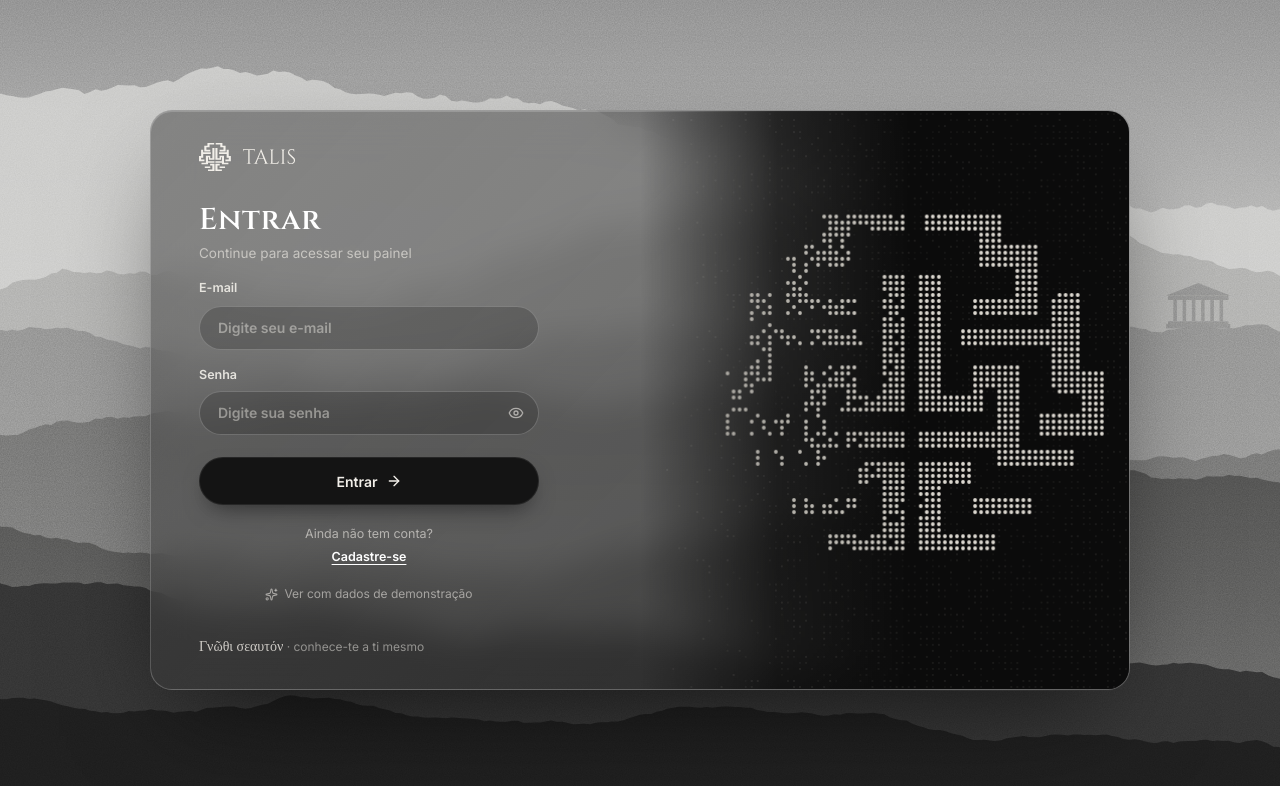
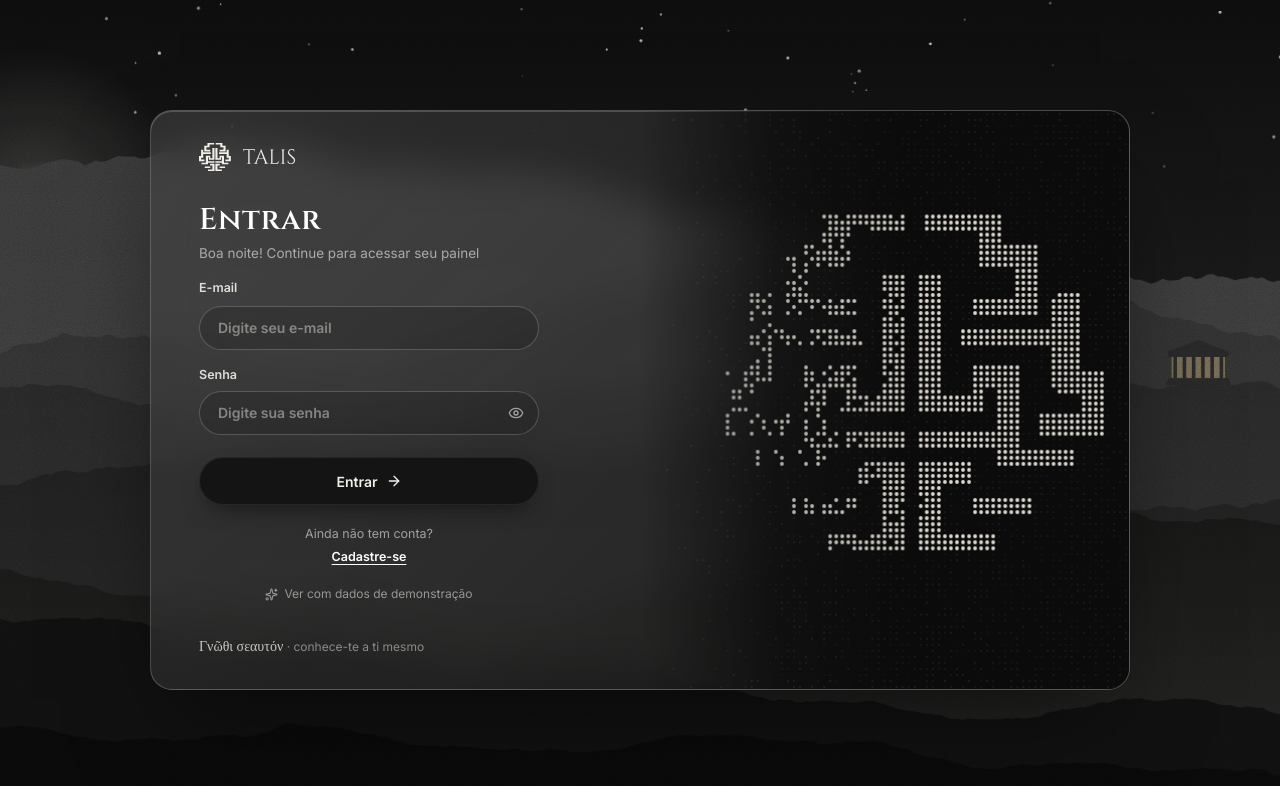
Before and after one commit to BereuXdp/TALIS, a React (Vite) app: page / in a window 1280 px wide. Shown: the top 786 px of the page. Built offline with nearby package versions, Linux system fonts and the light colour scheme; a web font is replaced by a local one.

Commit message:
Login muda com a hora: manhã, tarde e noite com transição gradual, sol, lua e estrelas
Co-Authored-By: Claude Opus 5.5 <noreply@anthropic.com>

```diff
--- a/src/login.css
+++ b/src/login.css
@@ -85,3 +85,8 @@
   .login-form { max-width: none; }
 }
 @media (prefers-reduced-motion: reduce) { .login-dots { transition: none; } }
+
+/* troca suave de cor quando o horário muda */
+.login-bg path, .login-bg stop, .login-bg g { transition: fill 2.5s ease, stop-color 2.5s ease, opacity 2.5s ease; }
+.login-bg .login-sky-body circle { transition: cx 2.5s ease, cy 2.5s ease, fill 2.5s ease; }
+.login.is-noite .login-grain { opacity: .5; }
--- a/src/pages/Login.jsx
+++ b/src/pages/Login.jsx
@@ -16,6 +16,7 @@ export default function Login({ onLogin }) {
   const [show, setShow] = useState(false)
   const set = (k) => (e) => setForm({ ...form, [k]: e.target.value })
   const isLogin = mode === 'login'
+  const hora = useHora()
 
   async function submit(e) {
     e.preventDefault()
@@ -38,8 +39,8 @@ export default function Login({ onLogin }) {
   }
 
   return (
-    <div className="login">
-      <Landscape />
+    <div className={`login is-${periodo(hora)}`}>
+      <Landscape hora={hora} />
       <div className="login-grain" aria-hidden="true" />
 
       <motion.div
@@ -63,7 +64,7 @@ export default function Login({ onLogin }) {
                 transition={{ duration: 0.25 }}
               >
                 <h1>{isLogin ? 'Entrar' : 'Criar conta'}</h1>
-                <p className="login-sub">{isLogin ? 'Continue para acessar seu painel' : 'Seu agente de IA que vende pelo WhatsApp'}</p>
+                <p className="login-sub">{isLogin ? `${saudacao(hora)}! Continue para acessar seu painel` : 'Seu agente de IA que vende pelo WhatsApp'}</p>
               </motion.div>
             </AnimatePresence>
 
@@ -230,18 +231,83 @@ function DotBrain() {
   return <canvas ref={ref} className="login-dots" />
 }
 
-/* ---------- Paisagem: serras em camadas + templo grego numa delas ---------- */
-function Landscape() {
-  const { layers, temple } = useMemo(() => {
+/* ---------- Paisagem que muda com a hora: manhã, tarde e noite ----------
+   As cores não trocam de uma vez: são misturadas aos poucos entre os pontos do dia
+   abaixo, e o sol (de dia) e a lua (à noite) andam pelo céu. Atualiza a cada minuto.
+   Em desenvolvimento, /?login&hora=7 força um horário para revisar. */
+const MANHA = {
+  sky: ['#b8b2a6', '#e6e1d6', '#f4f1ea'],
+  ridges: ['#d9d4ca', '#c4bfb5', '#aaa59b', '#8d887f', '#6f6b64', '#4e4b46', '#2f2d2a'],
+  mist: 0.6, sun: 1, moon: 0, stars: 0, glow: '#fff6e6',
+}
+const TARDE = {
+  sky: ['#8c8c8c', '#d8d8d6', '#bfbfbd'],
+  ridges: ['#c9c9c7', '#adadab', '#8f8f8e', '#6f6f6e', '#4f4f4e', '#323232', '#1d1d1d'],
+  mist: 0.5, sun: 0.75, moon: 0, stars: 0, glow: '#ffffff',
+}
+const NOITE = {
+  sky: ['#040404', '#101010', '#202020'],
+  ridges: ['#2c2c2c', '#252525', '#1e1e1e', '#181818', '#121212', '#0d0d0d', '#080808'],
+  mist: 0.12, sun: 0, moon: 1, stars: 1, glow: '#e9e5dc',
+}
+// pontos do dia (hora → cena); entre eles as cores são misturadas
+const DIA = [
+  [0, NOITE], [4.5, NOITE], [7, MANHA], [11, MANHA], [13, TARDE], [17, TARDE], [19.5, NOITE], [24, NOITE],
+]
+
+const hex = (h) => [1, 3, 5].map((i) => parseInt(h.slice(i, i + 2), 16))
+const mixHex = (a, b, t) => '#' + hex(a).map((v, i) => Math.round(v + (hex(b)[i] - v) * t).toString(16).padStart(2, '0')).join('')
+const mixNum = (a, b, t) => a + (b - a) * t
+
+function sceneAt(h) {
+  let i = 0
+  while (i < DIA.length - 2 && h >= DIA[i + 1][0]) i++
+  const [h0, A] = DIA[i]
+  const [h1, B] = DIA[i + 1]
+  const t = Math.min(1, Math.max(0, (h - h0) / (h1 - h0 || 1)))
+  const s = t * t * (3 - 2 * t) // suaviza o começo e o fim da transição
+  return {
+    sky: A.sky.map((c, k) => mixHex(c, B.sky[k], s)),
+    ridges: A.ridges.map((c, k) => mixHex(c, B.ridges[k], s)),
+    mist: mixNum(A.mist, B.mist, s),
+    sun: mixNum(A.sun, B.sun, s),
+    moon: mixNum(A.moon, B.moon, s),
+    stars: mixNum(A.stars, B.stars, s),
+    glow: mixHex(A.glow, B.glow, s),
+  }
+}
+
+const periodo = (h) => (h >= 5 && h < 12 ? 'manha' : h >= 12 && h < 18 ? 'tarde' : 'noite')
+const saudacao = (h) => ({ manha: 'Bom dia', tarde: 'Boa tarde', noite: 'Boa noite' })[periodo(h)]
+
+function useHora() {
+  const forced = import.meta.env.DEV ? new URLSearchParams(location.search).get('hora') : null
+  const read = () => {
+    if (forced !== null && forced !== '') return Number(forced)
+    const d = new Date()
+    return d.getHours() + d.getMinutes() / 60
+  }
+  const [h, setH] = useState(read)
+  useEffect(() => {
+    const t = setInterval(() => setH(read()), 60_000)
+    return () => clearInterval(t)
+  }, [])
+  return h
+}
+
+// arco no céu: entra pela esquerda, sobe e desce pela direita
+const arc = (p) => ({ x: -40 + p * 1680, y: 290 - Math.sin(Math.PI * p) * 220 })
+
+function Landscape({ hora }) {
+  const { layers, temple, stars } = useMemo(() => {
     const W = 1600
     const H = 900
-    const tones = ['#c9c9c7', '#adadab', '#8f8f8e', '#6f6f6e', '#4f4f4e', '#323232', '#1d1d1d']
     let seed = 11
     const rnd = () => ((seed = (seed * 16807) % 2147483647) / 2147483647)
     // serra fractal (deslocamento do ponto médio): picos irregulares, como montanha de verdade
     const ridge = (i) => {
       const N = 256
-      const base = 250 + i * 92
+      const base = 330 + i * 84
       const amp = 230 - i * 18
       const p = new Array(N + 1)
       p[0] = base + (rnd() - 0.5) * amp
@@ -261,52 +327,98 @@ function Landscape() {
       d += ` L${W} ${H} Z`
       return { d, f }
     }
-    const layers = tones.map((c, i) => ({ c, ...ridge(i) }))
+    const layers = Array.from({ length: 7 }, (_, i) => ridge(i))
     // templo no pico mais alto da 3ª serra, à direita do card, onde as serras da frente não cobrem
     const L = layers[2]
     const front = layers.slice(3)
     let tx = 1420
     let best = -Infinity
     for (let x = 1350; x <= 1490; x += 6) {
-      const clear = Math.min(...front.map((l) => l.f(x))) - L.f(x) // folga acima das serras da frente
+      const clear = Math.min(...front.map((l) => l.f(x))) - L.f(x)
       if (clear > 40 && L.f(x) > 60 && -L.f(x) > best) {
         best = -L.f(x)
         tx = x
       }
     }
-    return { layers, temple: { x: tx, y: L.f(tx) + 3 } }
+    // estrelas só no céu (acima da serra do fundo)
+    const stars = []
+    for (let k = 0; k < 140; k++) {
+      const x = rnd() * W
+      const y = rnd() * 480
+      if (y < layers[0].f(x) - 12) stars.push({ x, y, r: 0.6 + rnd() * 1.3, o: 0.35 + rnd() * 0.65 })
+    }
+    return { layers, temple: { x: tx, y: L.f(tx) + 3 }, stars }
   }, [])
+
+  const s = sceneAt(hora)
+  const sunP = (hora - 6) / 12 // 6h → 18h
+  const moonP = (((hora - 18 + 24) % 24) / 12) // 18h → 6h
+  const sun = arc(Math.min(1, Math.max(0, sunP)))
+  const moon = arc(Math.min(1, Math.max(0, moonP)))
+  const sunVis = sunP > -0.02 && sunP < 1.02 ? s.sun : 0
+  const moonVis = moonP >= 0 && moonP <= 1 ? s.moon : 0
+
   return (
     <svg className="login-bg" viewBox="0 0 1600 900" preserveAspectRatio="xMidYMid slice" aria-hidden="true">
       <defs>
         <linearGradient id="sky" x1="0" x2="0" y1="0" y2="1">
-          <stop offset="0" stopColor="#8c8c8c" />
-          <stop offset="0.55" stopColor="#d8d8d6" />
-          <stop offset="1" stopColor="#bfbfbd" />
+          <stop offset="0" style={{ stopColor: s.sky[0] }} />
+          <stop offset="0.55" style={{ stopColor: s.sky[1] }} />
+          <stop offset="1" style={{ stopColor: s.sky[2] }} />
         </linearGradient>
         <linearGradient id="mist" x1="0" x2="0" y1="0" y2="1">
           <stop offset="0" stopColor="#fff" stopOpacity="0" />
           <stop offset="1" stopColor="#fff" stopOpacity="0.35" />
         </linearGradient>
+        <radialGradient id="glow">
+          <stop offset="0" style={{ stopColor: s.glow }} stopOpacity="0.9" />
+          <stop offset="0.25" style={{ stopColor: s.glow }} stopOpacity="0.35" />
+          <stop offset="1" style={{ stopColor: s.glow }} stopOpacity="0" />
+        </radialGradient>
       </defs>
+
       <rect width="1600" height="900" fill="url(#sky)" />
+
+      <g className="login-stars" style={{ opacity: s.stars }}>
+        {stars.map((st, k) => (
+          <circle key={k} cx={st.x} cy={st.y} r={st.r} fill="#f2efe9" opacity={st.o} />
+        ))}
+      </g>
+
+      {/* sol: brilho grande e disco */}
+      <g style={{ opacity: sunVis }} className="login-sky-body">
+        <circle cx={sun.x} cy={sun.y} r="260" fill="url(#glow)" />
+        <circle cx={sun.x} cy={sun.y} r="38" fill="#fbfaf6" />
+      </g>
+      {/* lua: disco com sombra (minguante) e brilho suave */}
+      <g style={{ opacity: moonVis }} className="login-sky-body">
+        <circle cx={moon.x} cy={moon.y} r="180" fill="url(#glow)" opacity="0.35" />
+        <mask id="moon-cut">
+          <rect x={moon.x - 40} y={moon.y - 40} width="80" height="80" fill="#fff" />
+          <circle cx={moon.x + 12} cy={moon.y - 6} r="27" fill="#000" />
+        </mask>
+        <circle cx={moon.x} cy={moon.y} r="30" fill="#e9e5dc" mask="url(#moon-cut)" />
+      </g>
+
       {layers.map((l, i) => (
         <g key={i}>
-          <path d={l.d} fill={l.c} />
-          {i < 5 && <path d={l.d} fill="url(#mist)" opacity="0.5" />}
-          {i === 2 && <Temple x={temple.x} y={temple.y} color={layers[2].c} />}
+          <path d={l.d} style={{ fill: s.ridges[i] }} />
+          {i < 5 && <path d={l.d} fill="url(#mist)" style={{ opacity: s.mist }} />}
+          {i === 2 && <Temple x={temple.x} y={temple.y} color={s.ridges[2]} lit={s.moon > 0.5} />}
         </g>
       ))}
     </svg>
   )
 }
 
-function Temple({ x, y, color }) {
+function Temple({ x, y, color, lit }) {
   // pequeno templo dórico: base, 6 colunas, arquitrave e frontão
   const w = 64
   const cols = Array.from({ length: 6 }, (_, i) => x - w / 2 + 4 + i * ((w - 12) / 5))
   return (
-    <g fill={color} opacity="0.95">
+    <g style={{ fill: color }} opacity="0.95">
+      {/* à noite, uma luz fraca entre as colunas */}
+      <rect x={x - w / 2 + 2} y={y - 31} width={w - 4} height="24" fill="#e9c98a" style={{ opacity: lit ? 0.35 : 0, transition: 'opacity 2s' }} />
       <rect x={x - w / 2 - 4} y={y - 4} width={w + 8} height="5" />
       <rect x={x - w / 2 - 2} y={y - 7} width={w + 4} height="3" />
       {cols.map((cx) => (
```
